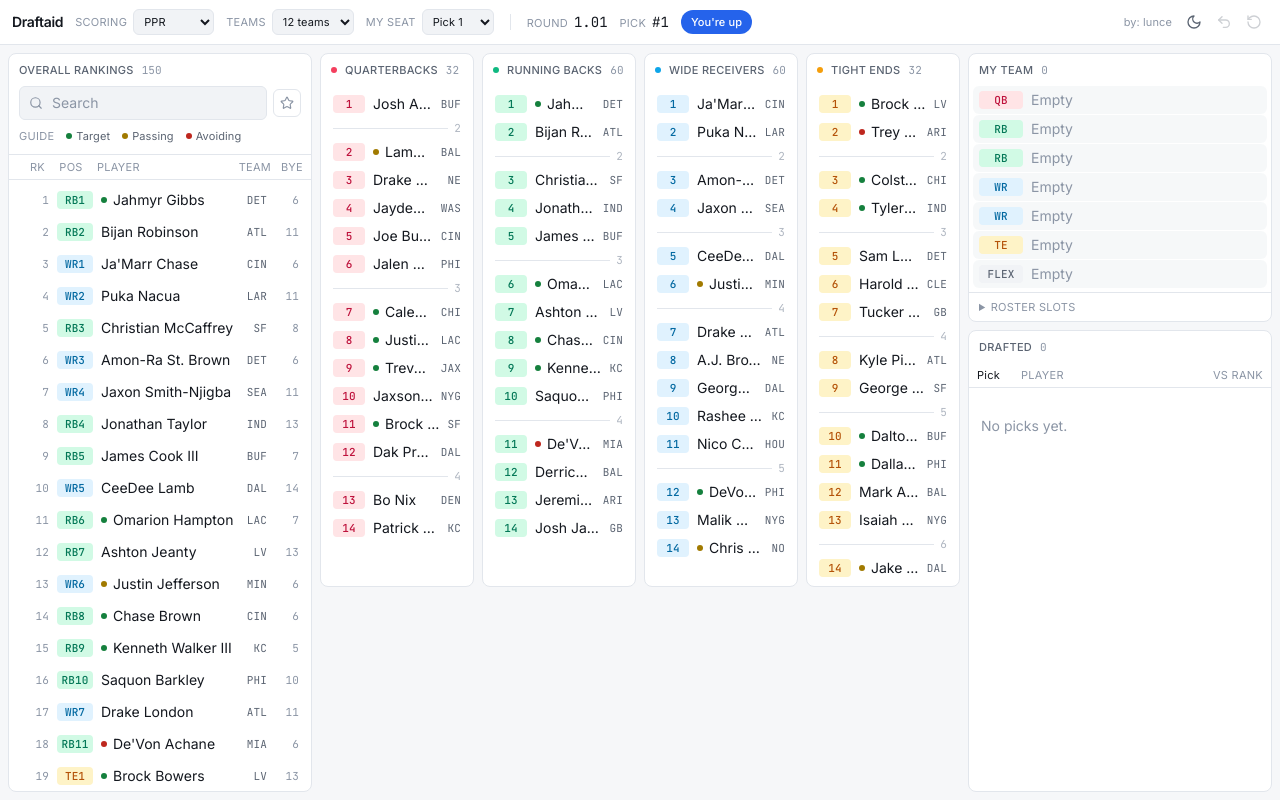
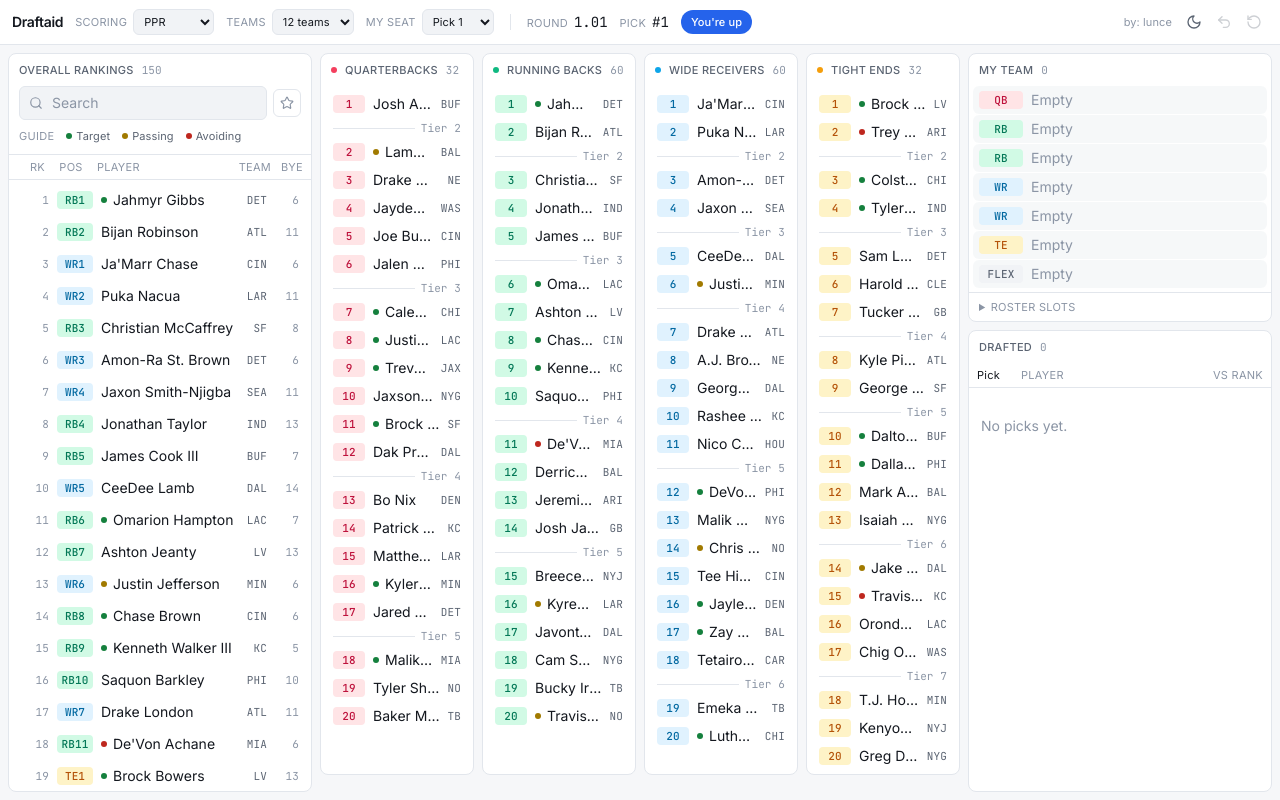
Before and after one commit to lddelacr/draftaid, a Next.js app: page / in a window 1280 px wide. Built offline with nearby package versions, Linux system fonts and the light colour scheme.

Commit message:
Depth 20, restore tier labels

```diff
--- a/src/components/board/PositionColumns.tsx
+++ b/src/components/board/PositionColumns.tsx
@@ -33,7 +33,7 @@
  * in white space instead. Anyone past the slice is a search away on the left,
  * and the header count says how many that is.
  */
-const DEPTH = 14;
+const DEPTH = 20;
 
 export function PositionColumns({
   players,
@@ -76,7 +76,7 @@
                         // signal on the page, so they stay visible.
                         <div className="flex items-center gap-1.5 px-2 py-0.5">
                           <span className="h-px flex-1 bg-line" />
-                          <span className="tnum text-2xs text-dim/70">{tier}</span>
+                          <span className="tnum text-2xs text-dim">Tier {tier}</span>
                         </div>
                       )}
                       <PlayerRow
```
